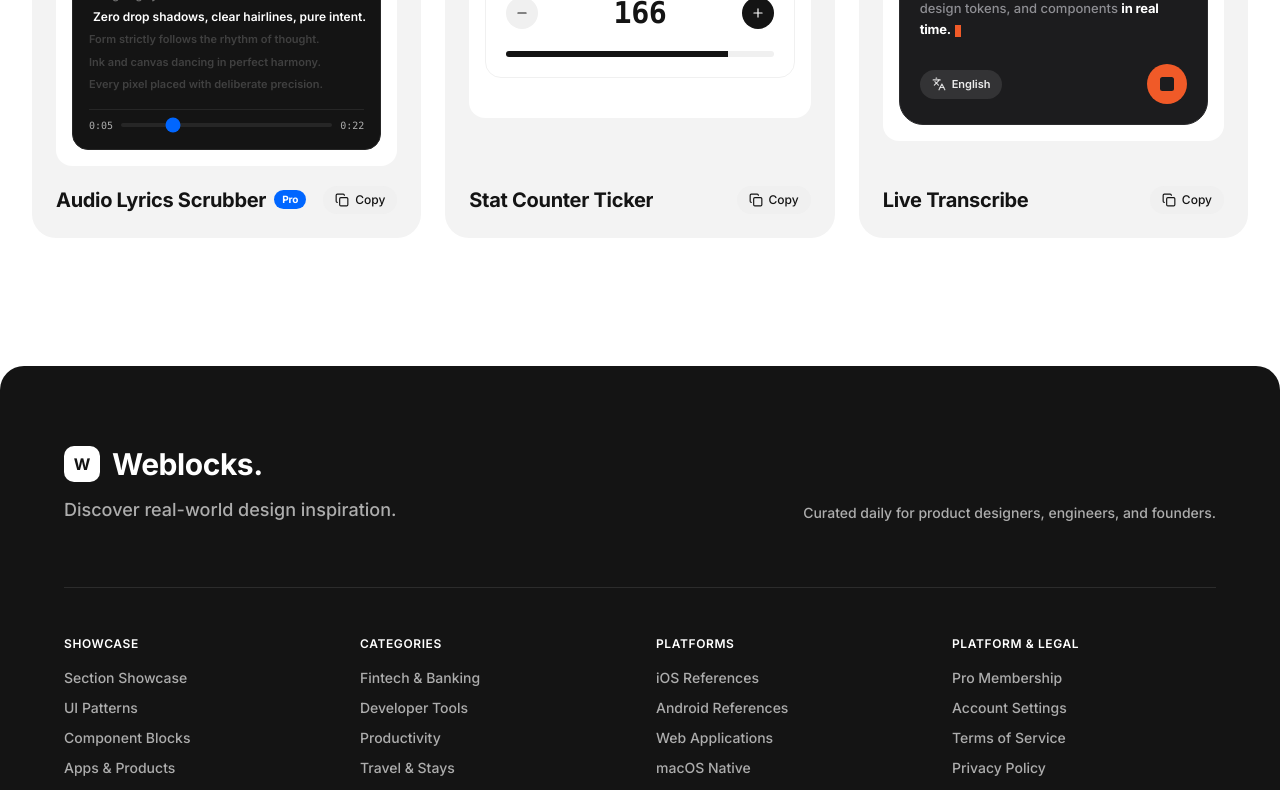
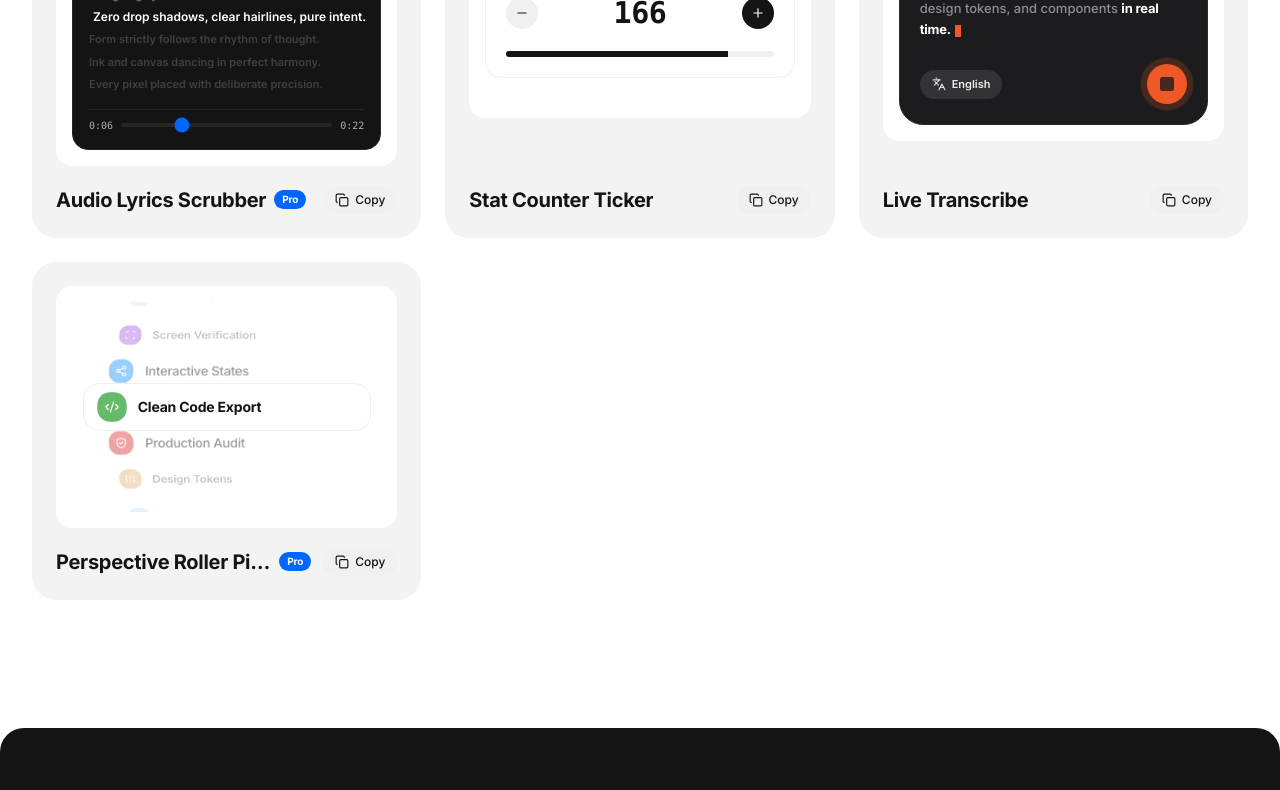
Before and after one commit to LiveKryptiah/WeBlocks, a Next.js app: page /components in a window 1280 px wide. Shown: the part 1874-2664 px from the top of the page. Built offline with nearby package versions, Linux system fonts and the light colour scheme.

Commit message:
Add Perspective Roller Picker component under Buttons & Controls adapted for Weblocks

```diff
--- a/src/components/components-library/live-previews.tsx
+++ b/src/components/components-library/live-previews.tsx
@@ -26,6 +26,10 @@ import {
   RotateCcw,
   Plus,
   Minus,
+  Scan,
+  Layers,
+  Code2,
+  ShieldCheck,
 } from "lucide-react";
 import { useLibrary } from "@/context/library-context";
 
@@ -1154,6 +1158,101 @@ export function LiveTranscribe() {
   );
 }
 
+// 16. Perspective Roller Picker (Buttons & Controls)
+export function LivePerspectiveRollerPicker() {
+  const [activeIndex, setActiveIndex] = useState(3); // Start centered on purple item
+  const [isUserInteracting, setIsUserInteracting] = useState(false);
+  const pauseTimerRef = useRef<NodeJS.Timeout | null>(null);
+
+  const items = [
+    { id: "palette", label: "Design Tokens", color: "bg-[#e5a968]", icon: Sliders },
+    { id: "typography", label: "Typography System", color: "bg-[#5b96f7]", icon: Sparkles },
+    { id: "source", label: "Source Inspiration", color: "bg-[#d49b6a]", icon: Layers },
+    { id: "screens", label: "Screen Verification", color: "bg-[#9d4edd]", icon: Scan },
+    { id: "states", label: "Interactive States", color: "bg-[#64b5f6]", icon: Share2 },
+    { id: "export", label: "Clean Code Export", color: "bg-[#66bb6a]", icon: Code2 },
+    { id: "audit", label: "Production Audit", color: "bg-[#e57373]", icon: ShieldCheck },
+  ];
+
+  // Auto-rolling wheel animation
+  useEffect(() => {
+    if (isUserInteracting) return;
+
+    const timer = setInterval(() => {
+      setActiveIndex((prev) => (prev + 1) % items.length);
+    }, 2400);
+
+    return () => clearInterval(timer);
+  }, [isUserInteracting, items.length]);
+
+  const handleSelect = (idx: number) => {
+    setActiveIndex(idx);
+    setIsUserInteracting(true);
+    if (pauseTimerRef.current) clearTimeout(pauseTimerRef.current);
+    pauseTimerRef.current = setTimeout(() => {
+      setIsUserInteracting(false);
+    }, 3500);
+  };
+
+  const n = items.length;
+
+  return (
+    <div className="relative w-full h-[210px] flex items-center justify-center overflow-hidden select-none">
+      <div className="relative w-64 sm:w-72 h-full flex items-center justify-center" style={{ perspective: "800px" }}>
+        {items.map((item, idx) => {
+          let diff = idx - activeIndex;
+          while (diff > n / 2) diff -= n;
+          while (diff < -n / 2) diff += n;
+
+          if (Math.abs(diff) > 3) return null;
+
+          const isCenter = diff === 0;
+          const translateY = diff * 36;
+          const scale = 1 - Math.abs(diff) * 0.08;
+          const opacity = Math.max(0.15, 1 - Math.abs(diff) * 0.28);
+          const zIndex = 20 - Math.abs(diff) * 5;
+          const rotateX = -diff * 12;
+
+          const Icon = item.icon;
+
+          return (
+            <div
+              key={item.id}
+              onClick={() => handleSelect(idx)}
+              style={{
+                transform: `translateY(${translateY}px) scale(${scale}) rotateX(${rotateX}deg)`,
+                opacity,
+                zIndex,
+              }}
+              className={`absolute left-0 right-0 h-12 rounded-2xl flex items-center gap-3 px-3.5 transition-all duration-500 ease-[cubic-bezier(0.2,0.8,0.2,1)] cursor-pointer ${
+                isCenter
+                  ? "bg-white border border-hairline-soft"
+                  : "bg-white/80 hover:bg-white border border-transparent"
+              }`}
+            >
+              <div
+                className={`w-7 h-7 rounded-xl ${item.color} text-white flex items-center justify-center shrink-0 transition-transform ${
+                  isCenter ? "scale-105" : "scale-95 opacity-90"
+                }`}
+              >
+                <Icon className="w-3.5 h-3.5" />
+              </div>
+
+              <span
+                className={`text-xs sm:text-sm tracking-tight truncate transition-colors ${
+                  isCenter ? "font-bold text-ink" : "font-medium text-[#707070]"
+                }`}
+              >
+                {item.label}
+              </span>
+            </div>
+          );
+        })}
+      </div>
+    </div>
+  );
+}
+
 // Component lookup map by slug
 export const LIVE_COMPONENTS_MAP: Record<string, React.ComponentType> = {
   "floating-nav-pill": LiveFloatingNavPill,
@@ -1171,4 +1270,5 @@ export const LIVE_COMPONENTS_MAP: Record<string, React.ComponentType> = {
   "audio-lyrics-scrubber": LiveAudioLyricsScrubber,
   "stat-counter-ticker": LiveStatCounterTicker,
   "live-transcribe": LiveTranscribe,
+  "perspective-roller-picker": LivePerspectiveRollerPicker,
 };
--- a/src/data/components-data.ts
+++ b/src/data/components-data.ts
@@ -1055,6 +1055,153 @@ export function LiveTranscribe({
   );
 }`,
   },
+  {
+    id: "comp-16",
+    slug: "perspective-roller-picker",
+    title: "Perspective Roller Picker",
+    description: "3D perspective cylindrical list picker with smooth depth stacking, squircle badge icons, and fluid auto-rolling selection adapted for Weblocks.",
+    category: "buttons",
+    tier: "pro",
+    cliCommand: "npx weblocks add perspective-roller-picker",
+    dependencies: ["lucide-react", "clsx", "tailwind-merge"],
+    tags: ["picker", "roller", "wheel", "perspective", "3d", "controls", "buttons", "selector", "stack"],
+    props: [
+      { name: "items", type: "Array<{ id: string; label: string; color: string; icon: React.ComponentType }>", description: "List of options with labels, colors, and icons" },
+      { name: "defaultIndex", type: "number", default: "3", description: "Default centered index" },
+      { name: "autoRoll", type: "boolean", default: "true", description: "Whether to continuously auto-roll through items" },
+      { name: "onChange", type: "(item: any, index: number) => void", description: "Callback when active item changes" },
+    ],
+    code: `"use client";
+
+import React, { useState, useRef, useEffect } from "react";
+import {
+  Sliders,
+  Sparkles,
+  Layers,
+  Scan,
+  Share2,
+  Code2,
+  ShieldCheck,
+} from "lucide-react";
+
+export interface RollerItem {
+  id: string;
+  label: string;
+  color: string;
+  icon: React.ComponentType<{ className?: string }>;
+}
+
+const DEFAULT_ITEMS: RollerItem[] = [
+  { id: "palette", label: "Design Tokens", color: "bg-[#e5a968]", icon: Sliders },
+  { id: "typography", label: "Typography System", color: "bg-[#5b96f7]", icon: Sparkles },
+  { id: "source", label: "Source Inspiration", color: "bg-[#d49b6a]", icon: Layers },
+  { id: "screens", label: "Screen Verification", color: "bg-[#9d4edd]", icon: Scan },
+  { id: "states", label: "Interactive States", color: "bg-[#64b5f6]", icon: Share2 },
+  { id: "export", label: "Clean Code Export", color: "bg-[#66bb6a]", icon: Code2 },
+  { id: "audit", label: "Production Audit", color: "bg-[#e57373]", icon: ShieldCheck },
+];
+
+export function PerspectiveRollerPicker({
+  items = DEFAULT_ITEMS,
+  defaultIndex = 3,
+  autoRoll = true,
+  onChange,
+}: {
+  items?: RollerItem[];
+  defaultIndex?: number;
+  autoRoll?: boolean;
+  onChange?: (item: RollerItem, index: number) => void;
+}) {
+  const [activeIndex, setActiveIndex] = useState(defaultIndex);
+  const [isUserInteracting, setIsUserInteracting] = useState(false);
+  const pauseTimerRef = useRef<NodeJS.Timeout | null>(null);
+
+  useEffect(() => {
+    if (!autoRoll || isUserInteracting) return;
+
+    const timer = setInterval(() => {
+      setActiveIndex((prev) => {
+        const next = (prev + 1) % items.length;
+        onChange?.(items[next], next);
+        return next;
+      });
+    }, 2400);
+
+    return () => clearInterval(timer);
+  }, [autoRoll, isUserInteracting, items, onChange]);
+
+  const handleSelect = (idx: number) => {
+    setActiveIndex(idx);
+    onChange?.(items[idx], idx);
+    setIsUserInteracting(true);
+    if (pauseTimerRef.current) clearTimeout(pauseTimerRef.current);
+    pauseTimerRef.current = setTimeout(() => {
+      setIsUserInteracting(false);
+    }, 3500);
+  };
+
+  const n = items.length;
+
+  return (
+    <div className="relative w-full h-[210px] flex items-center justify-center overflow-hidden select-none">
+      <div
+        className="relative w-64 sm:w-72 h-full flex items-center justify-center"
+        style={{ perspective: "800px" }}
+      >
+        {items.map((item, idx) => {
+          let diff = idx - activeIndex;
+          while (diff > n / 2) diff -= n;
+          while (diff < -n / 2) diff += n;
+
+          if (Math.abs(diff) > 3) return null;
+
+          const isCenter = diff === 0;
+          const translateY = diff * 36;
+          const scale = 1 - Math.abs(diff) * 0.08;
+          const opacity = Math.max(0.15, 1 - Math.abs(diff) * 0.28);
+          const zIndex = 20 - Math.abs(diff) * 5;
+          const rotateX = -diff * 12;
+
+          const Icon = item.icon;
+
+          return (
+            <div
+              key={item.id}
+              onClick={() => handleSelect(idx)}
+              style={{
+                transform: \`translateY(\${translateY}px) scale(\${scale}) rotateX(\${rotateX}deg)\`,
+                opacity,
+                zIndex,
+              }}
+              className={\`absolute left-0 right-0 h-12 rounded-2xl flex items-center gap-3 px-3.5 transition-all duration-500 ease-[cubic-bezier(0.2,0.8,0.2,1)] cursor-pointer \${
+                isCenter
+                  ? "bg-white border border-hairline-soft"
+                  : "bg-white/80 hover:bg-white border border-transparent"
+              }\`}
+            >
+              <div
+                className={\`w-7 h-7 rounded-xl \${item.color} text-white flex items-center justify-center shrink-0 transition-transform \${
+                  isCenter ? "scale-105" : "scale-95 opacity-90"
+                }\`}
+              >
+                <Icon className="w-3.5 h-3.5" />
+              </div>
+
+              <span
+                className={\`text-xs sm:text-sm tracking-tight truncate transition-colors \${
+                  isCenter ? "font-bold text-ink" : "font-medium text-[#707070]"
+                }\`}
+              >
+                {item.label}
+              </span>
+            </div>
+          );
+        })}
+      </div>
+    </div>
+  );
+}`,
+  },
 ];
 
 export function getComponentDesignMd(component: UIComponentEntity): string {
```
